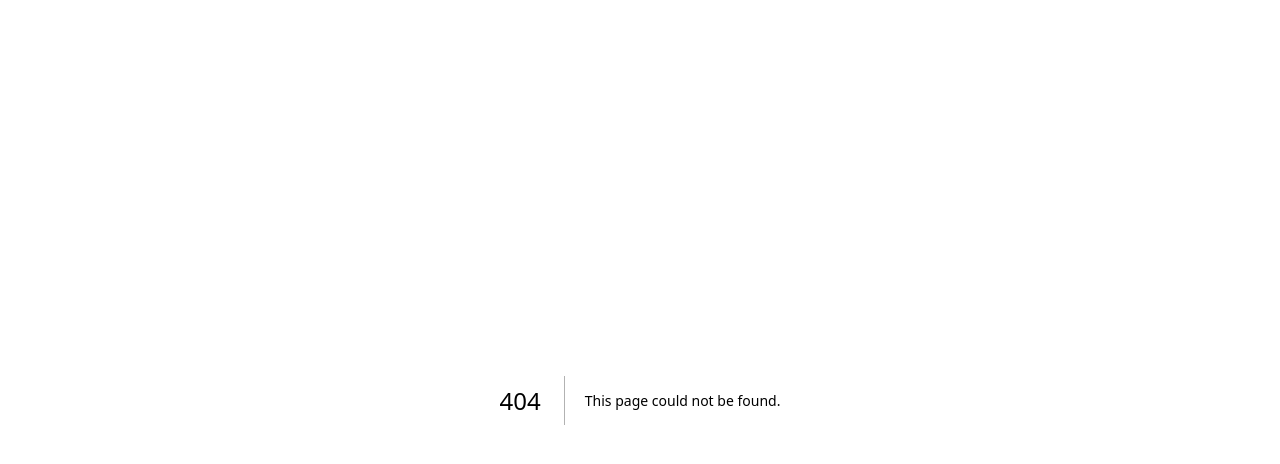
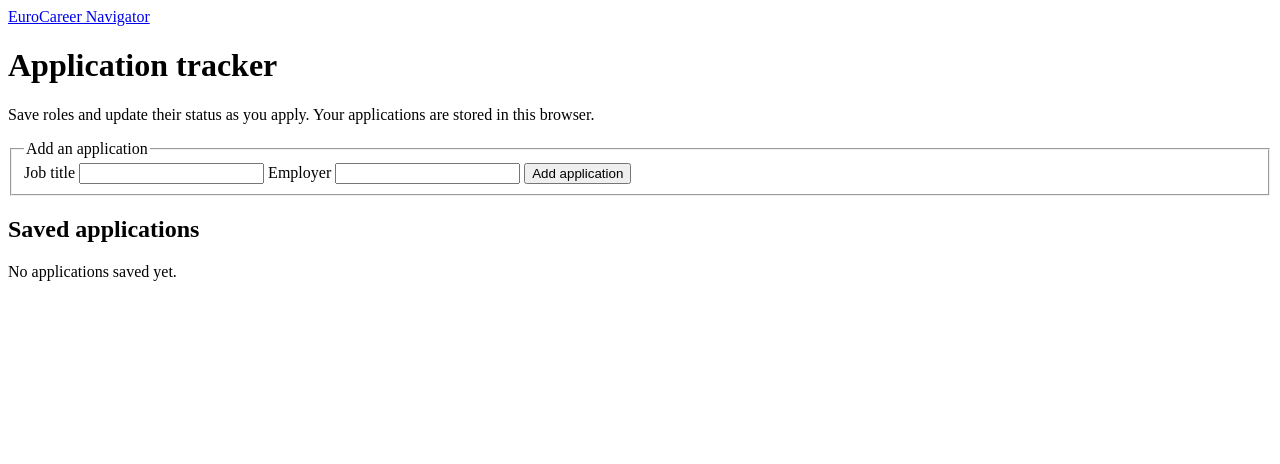
Before and after one commit to KarthickAthlet/eurocareer-navigator, a Next.js app: page /application-tracker in a window 1280 px wide. Before the commit this address had no page. Shown: the top 464 px of the page. Built offline with nearby package versions, Linux system fonts and the light colour scheme.

Commit message:
Add a browser-local application tracker

```diff
--- /dev/null
+++ b/app/application-tracker/page.tsx
@@ -0,0 +1,17 @@
+import Link from 'next/link';
+import type { Metadata } from 'next';
+import ApplicationTracker from './tracker';
+
+export const metadata: Metadata = {
+  title: 'Application tracker | EuroCareer Navigator',
+};
+
+export default function ApplicationTrackerPage() {
+  return (
+    <main>
+      <Link href="/">EuroCareer Navigator</Link>
+      <h1>Application tracker</h1>
+      <ApplicationTracker />
+    </main>
+  );
+}
--- /dev/null
+++ b/app/application-tracker/tracker.tsx
@@ -0,0 +1,106 @@
+'use client';
+
+import { useEffect, useState, type FormEvent } from 'react';
+
+const storageKey = 'eurocareer.applications';
+const statuses = ['Saved', 'Applied', 'Interviewing', 'Offer', 'Closed'] as const;
+type Status = (typeof statuses)[number];
+type Application = { id: string; role: string; employer: string; status: Status };
+
+function isApplication(value: unknown): value is Application {
+  if (typeof value !== 'object' || value === null) return false;
+  const item = value as Partial<Application>;
+  return typeof item.id === 'string' &&
+    typeof item.role === 'string' &&
+    typeof item.employer === 'string' &&
+    statuses.some((status) => status === item.status);
+}
+
+export default function ApplicationTracker() {
+  const [applications, setApplications] = useState<Application[] | null>(null);
+  const [storageError, setStorageError] = useState(false);
+
+  useEffect(() => {
+    try {
+      const saved: unknown = JSON.parse(localStorage.getItem(storageKey) ?? '[]');
+      setApplications(Array.isArray(saved) ? saved.filter(isApplication) : []);
+    } catch {
+      setApplications([]);
+      setStorageError(true);
+    }
+  }, []);
+
+  function save(next: Application[]) {
+    setApplications(next);
+    try {
+      localStorage.setItem(storageKey, JSON.stringify(next));
+      setStorageError(false);
+    } catch {
+      setStorageError(true);
+    }
+  }
+
+  function addApplication(event: FormEvent<HTMLFormElement>) {
+    event.preventDefault();
+    if (!applications) return;
+
+    const form = event.currentTarget;
+    const fields = new FormData(form);
+    const role = String(fields.get('role') ?? '').trim();
+    const employer = String(fields.get('employer') ?? '').trim();
+    if (!role || !employer) return;
+
+    save([{ id: crypto.randomUUID(), role, employer, status: 'Saved' }, ...applications]);
+    form.reset();
+  }
+
+  return (
+    <>
+      <p>Save roles and update their status as you apply. Your applications are stored in this browser.</p>
+      {storageError && <p role="alert">Browser storage could not be read or written. Changes may disappear when you leave this page.</p>}
+      <form onSubmit={addApplication}>
+        <fieldset disabled={applications === null}>
+          <legend>Add an application</legend>
+          <label htmlFor="role">Job title</label>{' '}
+          <input id="role" name="role" required pattern={String.raw`.*\S.*`} maxLength={120} />{' '}
+          <label htmlFor="employer">Employer</label>{' '}
+          <input id="employer" name="employer" required pattern={String.raw`.*\S.*`} maxLength={120} />{' '}
+          <button type="submit">Add application</button>
+        </fieldset>
+      </form>
+
+      <h2>Saved applications</h2>
+      {applications === null && <p role="status">Loading applications…</p>}
+      {applications?.length === 0 && <p>No applications saved yet.</p>}
+      {!!applications?.length && (
+        <ul>
+          {applications.map((application) => (
+            <li key={application.id}>
+              <strong>{application.role}</strong> at {application.employer}{' '}
+              <label>
+                Status for {application.role} at {application.employer}{' '}
+                <select
+                  value={application.status}
+                  onChange={(event) => {
+                    const status = statuses.find((option) => option === event.currentTarget.value);
+                    if (!status) return;
+                    save(applications.map((item) => item.id === application.id ? { ...item, status } : item));
+                  }}
+                >
+                  {statuses.map((status) => <option key={status}>{status}</option>)}
+                </select>
+              </label>{' '}
+              <button
+                type="button"
+                aria-label={`Remove ${application.role} at ${application.employer}`}
+                onClick={() => save(applications.filter((item) => item.id !== application.id))}
+              >
+                Remove
+              </button>
+            </li>
+          ))}
+        </ul>
+      )}
+    </>
+  );
+}
--- a/app/page.tsx
+++ b/app/page.tsx
@@ -1,6 +1,11 @@
+import Link from 'next/link';
+
 export default function Home() {
   return (
     <main>
+      <nav aria-label="Career tools">
+        <Link href="/application-tracker">Application tracker</Link>
+      </nav>
       <h1>EuroCareer Navigator</h1>
       <p>Explore career opportunities across Europe.</p>
     </main>
```
